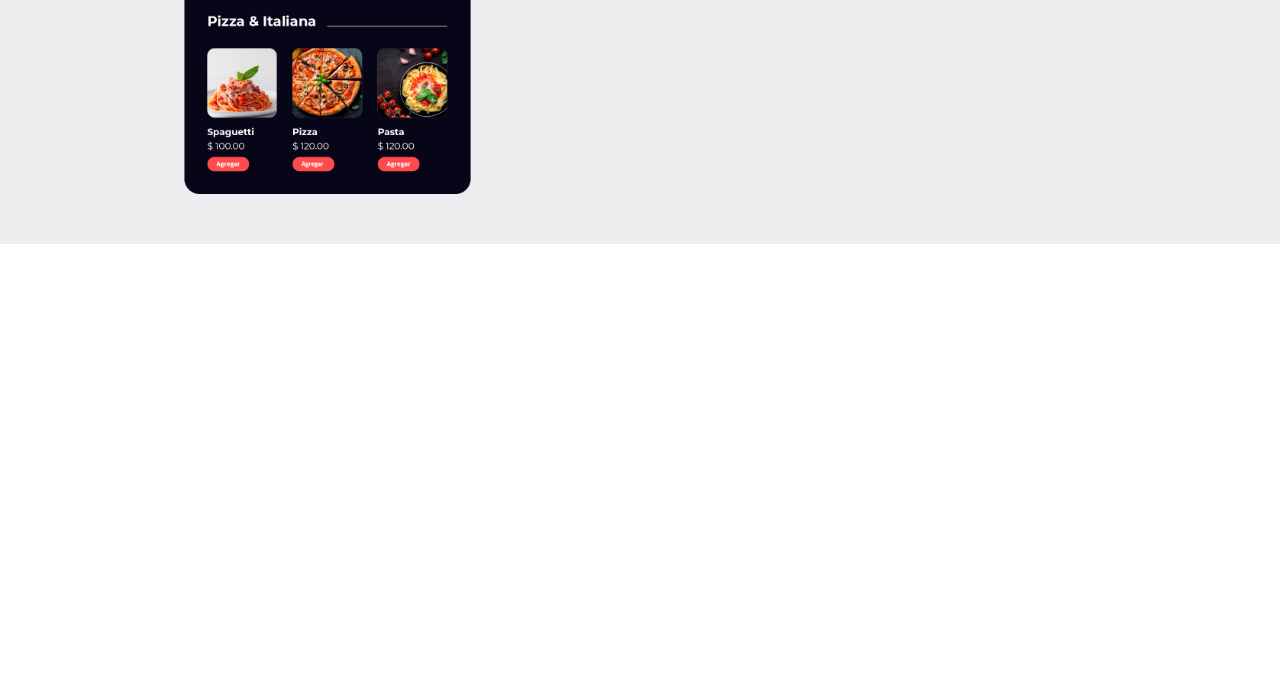
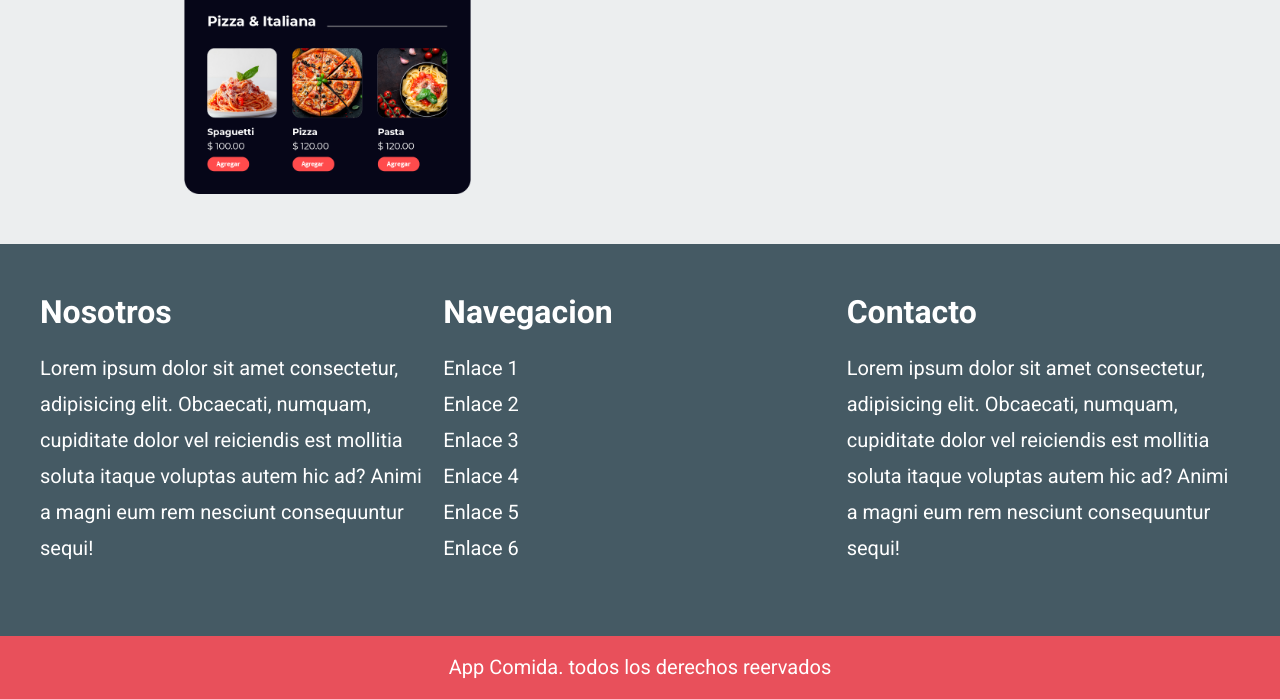
Before and after one commit to GerardoDev25/DeliveryApp-web-page-with-scss, a website: page index.html in a window 1280 px wide. Shown: the part 5482-6181 px from the top of the page. Before the commit the page ends 5726 px from the top, so only its background shows below. Drawn offline with nearby package versions, Linux system fonts and the light colour scheme; files that its build step writes are made by us from their sources; files whose address does not match are found by name.

Commit message:
CSS al Footer

```diff
--- a/index.html
+++ b/index.html
@@ -448,5 +448,39 @@
         </div>
       </div>
     </section>
+    <footer class="footer">
+      <div class="footer__grid contenedor">
+        <div class="footer__widget">
+          <h3 class="footer__heading">Nosotros</h3>
+          <p class="footer__texto">
+            Lorem ipsum dolor sit amet consectetur, adipisicing elit. Obcaecati,
+            numquam, cupiditate dolor vel reiciendis est mollitia soluta itaque
+            voluptas autem hic ad? Animi a magni eum rem nesciunt consequuntur
+            sequi!
+          </p>
+        </div>
+        <div class="footer__widget">
+          <h3 class="footer__heading">Navegacion</h3>
+          <nav class="footer__nav">
+            <a href="#" class="footer__link">Enlace 1</a
+            ><a href="#" class="footer__link">Enlace 2</a
+            ><a href="#" class="footer__link">Enlace 3</a
+            ><a href="#" class="footer__link">Enlace 4</a
+            ><a href="#" class="footer__link">Enlace 5</a
+            ><a href="#" class="footer__link">Enlace 6</a>
+          </nav>
+        </div>
+        <div class="footer__widget">
+          <h3 class="footer__heading">Contacto</h3>
+          <p class="footer__texto">
+            Lorem ipsum dolor sit amet consectetur, adipisicing elit. Obcaecati,
+            numquam, cupiditate dolor vel reiciendis est mollitia soluta itaque
+            voluptas autem hic ad? Animi a magni eum rem nesciunt consequuntur
+            sequi!
+          </p>
+        </div>
+      </div>
+      <p class="footer__copyright">App Comida. todos los derechos reervados</p>
+    </footer>
   </body>
 </html>
--- a/src/scss/app.scss
+++ b/src/scss/app.scss
@@ -6,3 +6,4 @@
 @use 'favoritos';
 @use 'repartidores';
 @use 'descargar';
+@use 'footer';
--- /dev/null
+++ b/src/scss/footer/_footer.scss
@@ -0,0 +1,57 @@
+@use 'base/variables' as v;
+@use 'base/mixins' as m;
+
+.footer {
+  background-color: v.$secundario;
+  padding-top: v.$separacion;
+
+  &__grid {
+    @include m.tablet {
+      @include m.grid(3, 1rem);
+    }
+  }
+
+  &__widget {
+    margin-bottom: v.$separacion;
+    &:last-of-type {
+      margin-bottom: 0;
+    }
+  }
+
+  &__heading {
+    color: v.$blanco;
+    margin: 0;
+    text-align: center;
+    @include m.tablet {
+      text-align: left;
+    }
+  }
+
+  &__nav,
+  &__texto {
+    margin-top: 2rem;
+  }
+  &__link,
+  &__texto {
+    font-size: 2rem;
+    line-height: 1.8;
+    color: v.$blanco;
+    text-align: center;
+
+    @include m.tablet {
+      text-align: left;
+    }
+  }
+
+  &__nav {
+    display: flex;
+    flex-direction: column;
+  }
+  &__copyright {
+    background-color: v.$primario;
+    margin: 0;
+    color: v.$blanco;
+    text-align: center;
+    padding: 2rem;
+  }
+}
--- /dev/null
+++ b/src/scss/footer/index.scss
@@ -0,0 +1 @@
+@forward 'footer'
```
